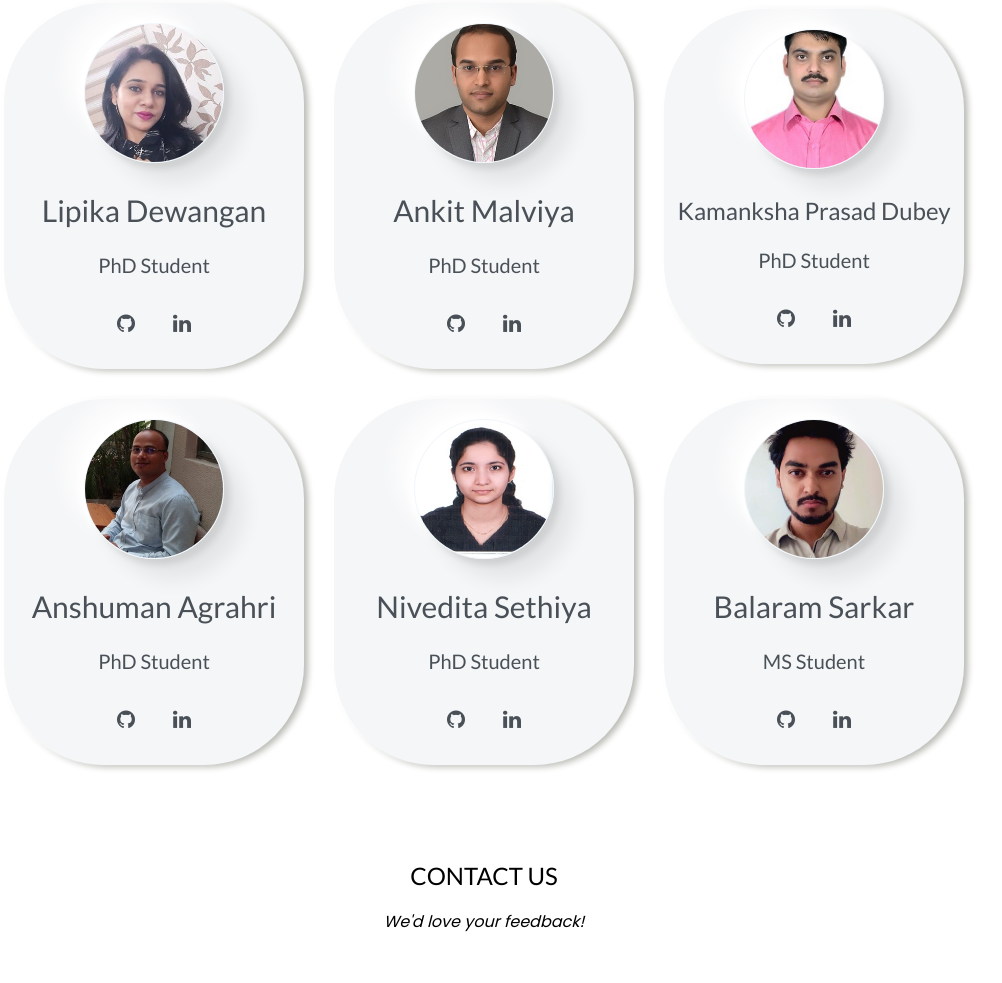
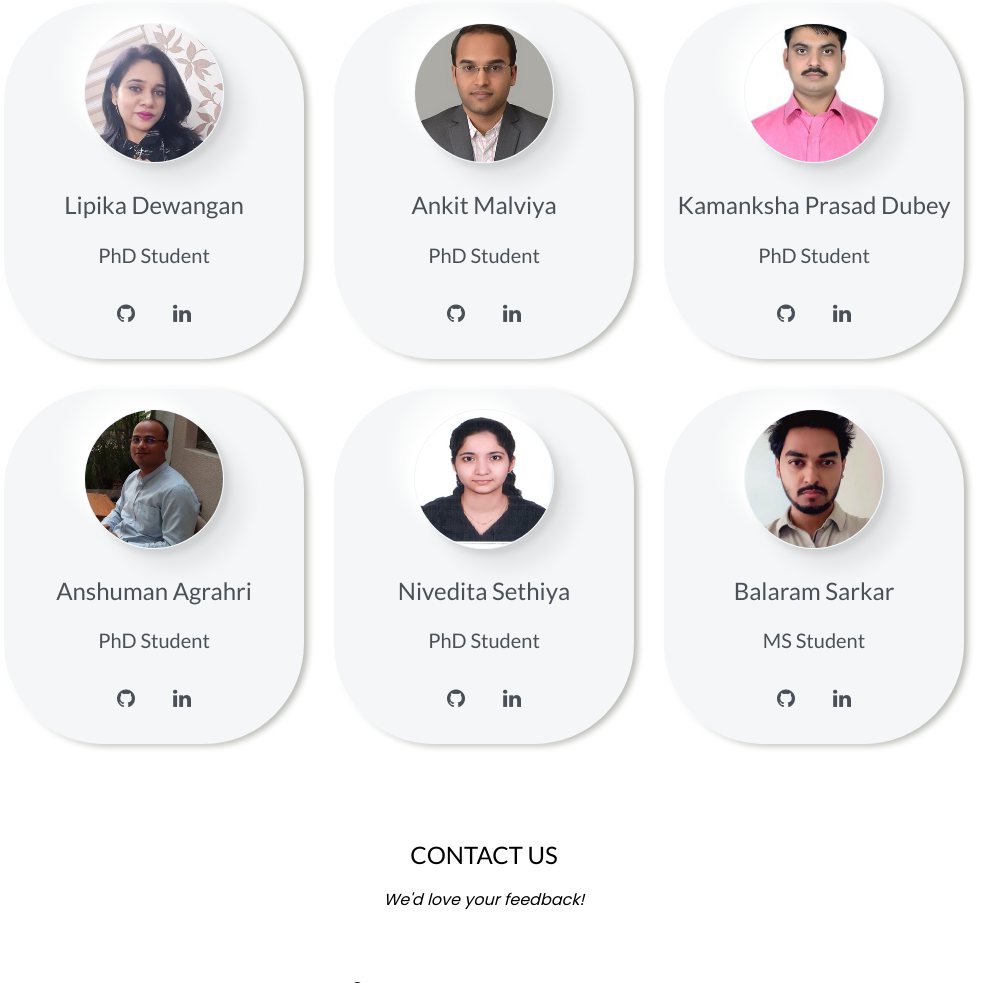
Before and after one commit to ailabiiti/ailabiiti.github.io, a plain HTML site: page index.html in a window 1280 px wide. Shown: the part 4404-5387 px from the top of the page, without its empty margins (156-1158 px from the left). Drawn offline with nearby package versions, Linux system fonts and the light colour scheme; grey boxes are pictures that could not be loaded.

Commit message:
Update index.html

```diff
--- a/index.html
+++ b/index.html
@@ -504,7 +504,7 @@ text-align: justify;
                     <img src="images/ld.jpeg" alt="">
                 </div>
                 <div class="detail">
-                    <h2 style="color:#495057;">Lipika Dewangan</h2>
+                    <h3 style="color:#495057;">Lipika Dewangan</h3>
                     <h4 style="color:#495057;">PhD Student</h4>
                     <div class="social">
                         <a href="https://github.com/Lipika-Dewangan"><i class="fa fa-github"></i></a>
@@ -520,7 +520,7 @@ text-align: justify;
                     <img src="images/am.jpg" alt="">
                 </div>
                 <div class="detail">
-                    <h2 style="color:#495057;">Ankit Malviya</h2>
+                    <h3 style="color:#495057;">Ankit Malviya</h3>
                     <h4 style="color:#495057;">PhD Student</h4>
                     <div class="social">
                         <a href="https://github.com/AnkitMalviya"><i class="fa fa-github"></i></a>
@@ -553,7 +553,7 @@ text-align: justify;
                     <img src="images/aa.jpg" alt="">
                 </div>
                 <div class="detail">
-                    <h2 style="color:#495057;">Anshuman Agrahri</h2>
+                    <h3 style="color:#495057;">Anshuman Agrahri</h3>
                     <h4 style="color:#495057;">PhD Student</h4>
                     <div class="social">
                         <a href="https://github.com/aagrahri"><i class="fa fa-github"></i></a>
@@ -569,7 +569,7 @@ text-align: justify;
                     <img src="images/ns.jpg" alt="">
                 </div>
                 <div class="detail">
-                    <h2 style="color:#495057;">Nivedita Sethiya</h2>
+                    <h3 style="color:#495057;">Nivedita Sethiya</h3>
                     <h4 style="color:#495057;">PhD Student</h4>
                     <div class="social">
                         <a href="https://github.com/Nivedita5"><i class="fa fa-github"></i></a>
@@ -585,7 +585,7 @@ text-align: justify;
                     <img src="images/bs.jpg" alt="">
                 </div>
                 <div class="detail">
-                    <h2 style="color:#495057;">Balaram Sarkar</h2>
+                    <h3 style="color:#495057;">Balaram Sarkar</h3>
                     <h4 style="color:#495057;">MS Student</h4>
                     <div class="social">
                         <a href="https://github.com/balaramas"><i class="fa fa-github"></i></a>
```
